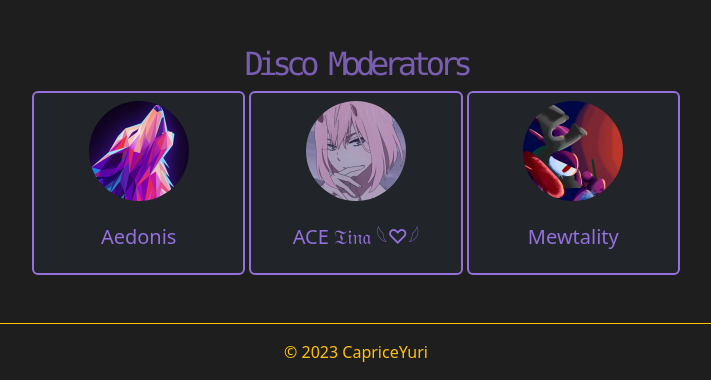
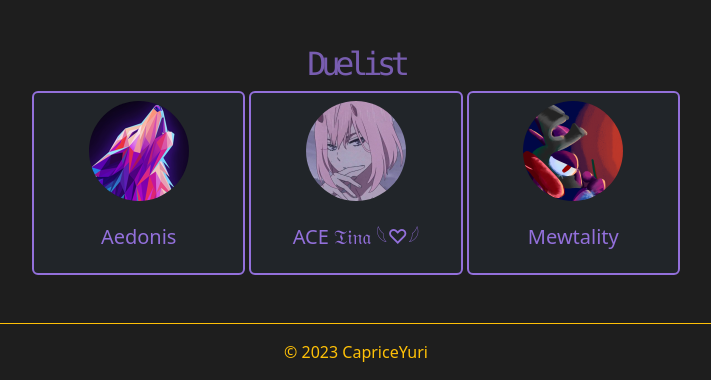
Before and after one commit to CapriceYuri/wwz-Horde-Ranking, a website with bundled scripts: page index.html in a window 1280 px wide. Shown: the part 2255-2635 px from the top of the page, without its empty margins (284-995 px from the left). Built offline with nearby package versions, Linux system fonts and the light colour scheme.

```diff
--- a/index.html
+++ b/index.html
@@ -524,7 +524,7 @@
 
             <div class="container my-5">
 
-                <h2 class="purple text-center font-monospace tracking">Disco Moderators</h2>
+                <h2 class="purple text-center font-monospace tracking">Duelist</h2>
                 <div class="row gap-1 justify-content-center">
 
                     <div class="card text-bg-dark col-lg-3 col-5 purple-border border-2">
```
